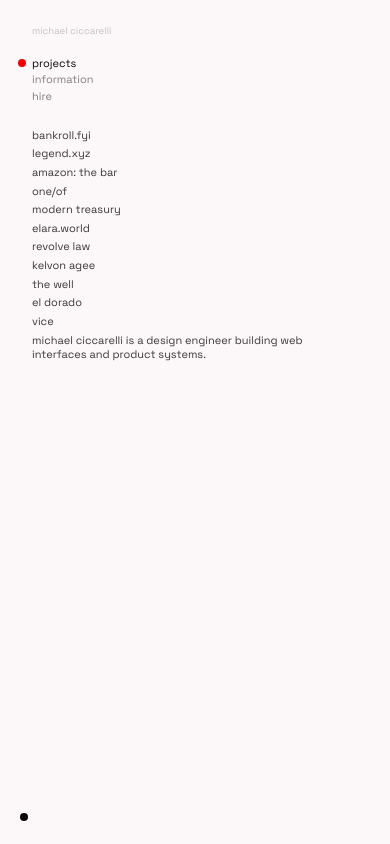
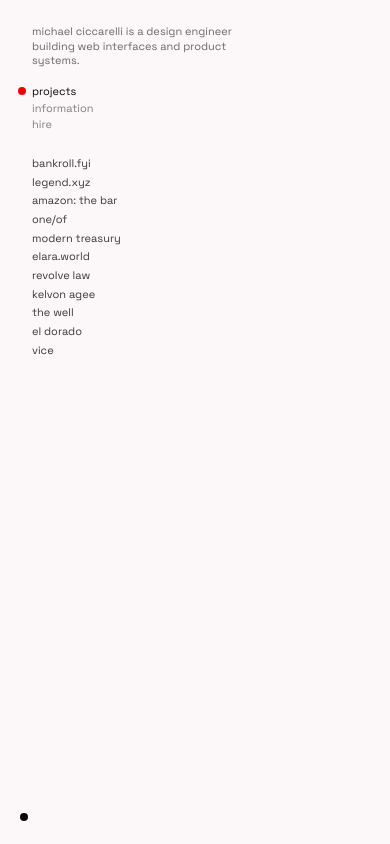
Before and after one commit to mciccarelli/personal-site, a Next.js app: page / in a window 390 px wide. Built offline with nearby package versions, Linux system fonts and the light colour scheme.

Commit message:
fix: mobile layout issues

```diff
--- a/app/layout.tsx
+++ b/app/layout.tsx
@@ -66,9 +66,9 @@ export default function RootLayout({
 
             <IntroReveal>
               <div className="relative z-10 grid grid-cols-1 px-8 pt-6 pb-24 md:grid-cols-8 md:gap-x-12 md:pr-8 md:pb-16 md:pl-10">
-                {/* Tagline — above nav on mobile */}
-                <div className="text-muted-foreground/40 mb-4 max-w-[200px] text-[0.6rem] md:hidden">
-                  michael ciccarelli
+                {/* Intro — mobile only, above nav */}
+                <div className="text-foreground/60 mb-4 max-w-[200px] text-xs md:hidden">
+                  michael ciccarelli is a design engineer building web interfaces and product systems.
                 </div>
 
                 <div className="mb-6 self-start md:sticky md:top-6 md:col-span-2 md:mb-0">
--- a/app/page.tsx
+++ b/app/page.tsx
@@ -11,7 +11,7 @@ export default function Home() {
         <Feed items={projects} />
       </ColumnReveal>
 
-      <ColumnReveal className="md:col-span-2 md:col-start-7">
+      <ColumnReveal className="hidden md:block md:col-span-2 md:col-start-7">
         <p className="text-foreground/80 text-xs">
           michael ciccarelli is a design engineer building web interfaces and product systems.
         </p>
--- a/components/contact-form.tsx
+++ b/components/contact-form.tsx
@@ -46,7 +46,7 @@ export default function ContactForm() {
 	};
 
 	const inputClass =
-		'text-foreground placeholder:text-muted-foreground/40 focus:border-foreground w-full border-0 border-b border-border bg-transparent px-0 py-2 text-xs transition-colors focus:outline-none';
+		'text-foreground placeholder:text-muted-foreground/40 focus:border-foreground w-full border-0 border-b border-border bg-transparent px-0 py-2 text-base md:text-xs transition-colors focus:outline-none';
 
 	if (submitStatus === 'success') {
 		return (
```
